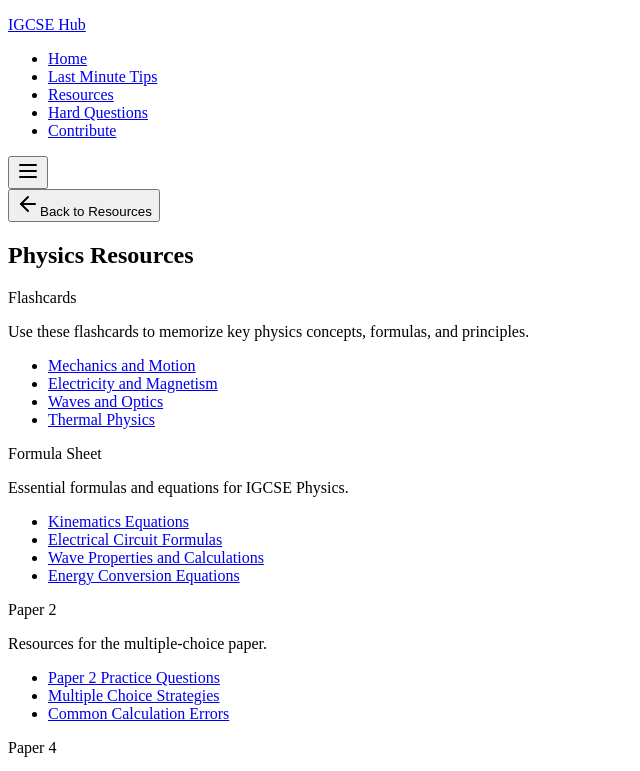
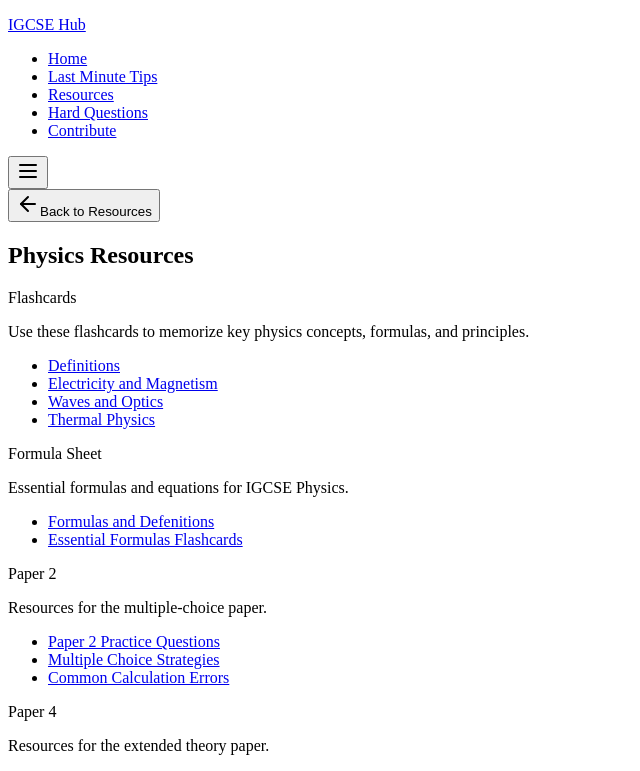
Before and after one commit to igcsehub101/IGCSE-Hub, a React (Vite) app in the folder client/: page /subjects/physics in a window 1280 px wide. Shown: the top 771 px of the page, without its empty margins (0-640 px from the left). Built offline with nearby package versions, Linux system fonts and the light colour scheme.

Commit message:
Checkpoint before assistant change: Revamp physics page to replace old flashcards with updated resources
Updates the Physics.tsx page to remove old flashcards and add new resource links.

Replit-Commit-Author: Assistant

```diff
--- a/client/src/pages/subjects/Physics.tsx
+++ b/client/src/pages/subjects/Physics.tsx
@@ -28,7 +28,7 @@ const Physics = () => {
           <CardContent className="space-y-4">
             <p>Use these flashcards to memorize key physics concepts, formulas, and principles.</p>
             <ul className="list-disc pl-5 space-y-2">
-              <li><a href="#" className="text-yellow-600 hover:underline">Mechanics and Motion</a></li>
+              <li><a href="https://quizlet.com/ie/21328279/igcse-physics-formula-flash-cards/" className="text-yellow-600 hover:underline"> Definitions</a></li>
               <li><a href="#" className="text-yellow-600 hover:underline">Electricity and Magnetism</a></li>
               <li><a href="#" className="text-yellow-600 hover:underline">Waves and Optics</a></li>
               <li><a href="#" className="text-yellow-600 hover:underline">Thermal Physics</a></li>
@@ -44,10 +44,9 @@ const Physics = () => {
           <CardContent className="space-y-4">
             <p>Essential formulas and equations for IGCSE Physics.</p>
             <ul className="list-disc pl-5 space-y-2">
-              <li><a href="#" className="text-yellow-600 hover:underline">Kinematics Equations</a></li>
-              <li><a href="#" className="text-yellow-600 hover:underline">Electrical Circuit Formulas</a></li>
-              <li><a href="#" className="text-yellow-600 hover:underline">Wave Properties and Calculations</a></li>
-              <li><a href="#" className="text-yellow-600 hover:underline">Energy Conversion Equations</a></li>
+              <li><a href="https://drive.google.com/file/d/14H4rKB97OnYivoKQdP7f1A80bMcffX9B/view?usp=drive_link" className="text-yellow-600 hover:underline">Formulas and Defenitions</a></li>
+              <li><a href="https://quizlet.com/ie/21328279/igcse-physics-formula-flash-cards/" className="text-yellow-600 hover:underline"> Essential Formulas Flashcards</a></li>
+
             </ul>
           </CardContent>
         </Card>
@@ -63,6 +62,7 @@ const Physics = () => {
               <li><a href="#" className="text-yellow-600 hover:underline">Paper 2 Practice Questions</a></li>
               <li><a href="#" className="text-yellow-600 hover:underline">Multiple Choice Strategies</a></li>
               <li><a href="#" className="text-yellow-600 hover:underline">Common Calculation Errors</a></li>
+
             </ul>
           </CardContent>
         </Card>
@@ -75,8 +75,8 @@ const Physics = () => {
           <CardContent className="space-y-4">
             <p>Resources for the extended theory paper.</p>
             <ul className="list-disc pl-5 space-y-2">
-              <li><a href="#" className="text-yellow-600 hover:underline">Paper 4 Past Paper Solutions</a></li>
-              <li><a href="#" className="text-yellow-600 hover:underline">Problem-Solving Techniques</a></li>
+              <li><a href="https://drive.google.com/file/d/143ZsBUhmQML5n2Eqk1tAM652aCAwAXQv/view" className="text-yellow-600 hover:underline">Theory Notes by Vasumitra Ghajbiye  </a></li>
+              <li><a href="https://drive.google.com/file/d/14LZszUbbS19q5_LbxP_E7WqoXAedoKe4/view" className="text-yellow-600 hover:underline">Defenitions by Vasumitra Ghajbiye</a></li>
               <li><a href="#" className="text-yellow-600 hover:underline">Explanation Templates</a></li>
             </ul>
 
```
